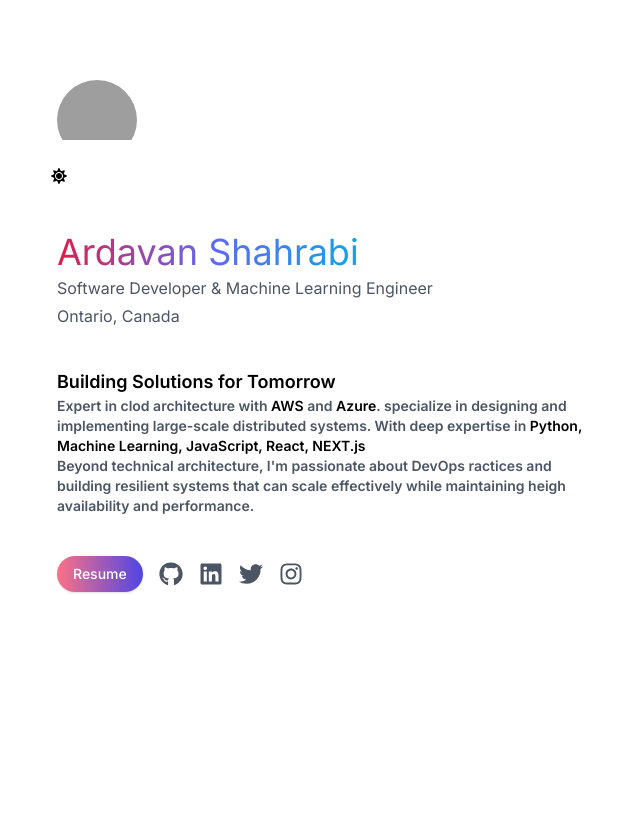
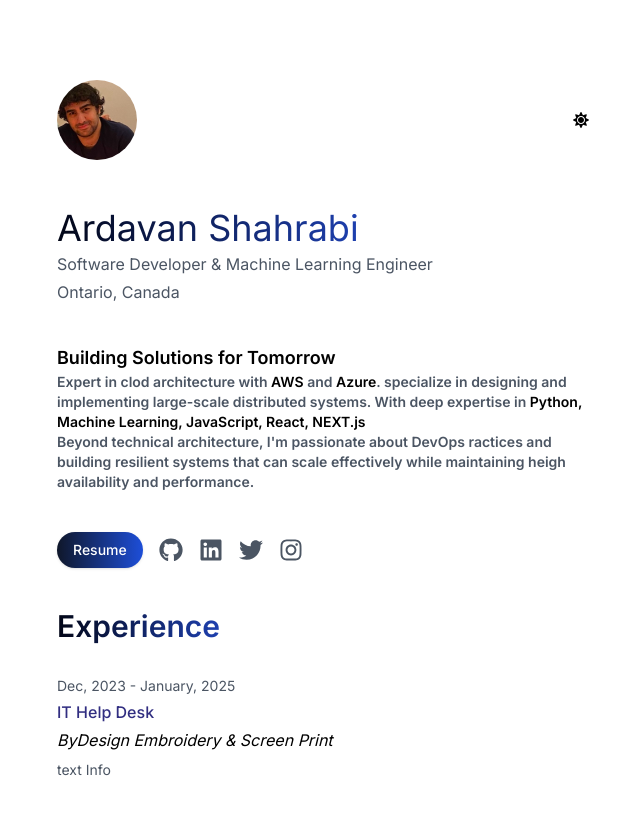
Before and after one commit to a-shahrabi/Ardavan_Portfolio, a Next.js app: page / in a window 1280 px wide. Shown: the top 814 px of the page, without its empty margins (311-951 px from the left). Built offline with nearby package versions, Linux system fonts and the light colour scheme; grey boxes are pictures that could not be loaded.

Commit message:
jobs added

```diff
--- a/app/page.tsx
+++ b/app/page.tsx
@@ -13,7 +13,7 @@ export default function Home() {
       <div className="mx-auto max-w-xl px-4 py-20">
         <motion.header initial = {{opacity: 0, x: -100}}
         animate = {{opacity: 1, x: 0}}
-        transition = {{duration: 0.8}} className="flex-items-center justify-between mb-12">
+        transition = {{duration: 0.8}} className="flex items-center justify-between mb-12">
           <div className="w-20 h-20 rounded-full overflow-hidden">
             <Image
               src="/1.jpeg"
@@ -23,7 +23,11 @@ export default function Home() {
               height={100}
             />
           </div>
-          <ThemeToggle/>
+
+          <div className="cursor-pointer">
+            <ThemeToggle/>
+          </div>
+
         </motion.header>
         <main className = "space-y-10">
           <section className = "space-y-10">
@@ -34,8 +38,9 @@ export default function Home() {
           transition = {{duration: 0.8}}
           className= "space-y-1"
           >
-            <h1 className = "text-4xl front-bold bg-gradient-to-r from-rose-600 via-indigo-500 to-sky-500 bg-clip-text text-transparent inline-block">
-              Ardavan Shahrabi</h1>
+            <h1 className="text-4xl front-bold bg-gradient-to-r from-slate-950 to-blue-800 dark:from-slate-200 dark:to-blue-400 bg-clip-text text-transparent inline-block">
+            Ardavan Shahrabi
+          </h1>
             <p className = "text-gray-600 dark:text-gray-400">Software Developer & Machine Learning Engineer</p>
             <p className = "text-gray-600 dark:text-gray-400">Ontario, Canada</p>
 
@@ -73,9 +78,11 @@ export default function Home() {
           transition = {{duration: 0.8}}
           className = "flex items-center space-x-4"
           >
-            <Button className = "rounded-full bg-gradient-to-r from-rose-400 to-indigo-600 text-white transition-transform hover:scale-105">
-
-              Resume</Button>
+            <Button
+  className="rounded-full !bg-gradient-to-r !from-slate-900 !to-blue-700 text-white transition-transform hover:scale-105"
+>
+  Resume
+</Button>
               <Link href = "#" className = "text-gray-600 dark:text-gray-400 hover:text-black dark:hover:text-white transition-colors">
               <FaGithub className = "w-6 h-6"/>
               </Link>
@@ -95,7 +102,35 @@ export default function Home() {
           </motion.div>
 
           </section>
+          <motion.section
+          initial = {{opacity: 0, y: 100}}
+          animate = {{opacity: 1, y: 0}}
+          transition = {{duration: 0.8}}
+          className = "space-y-8"
+          >
+            <h2
+            className="text-3xl font-semibold bg-gradient-to-r from-slate-950 to-blue-800 dark:from-slate-200 dark:to-blue-400 bg-clip-text text-transparent inline-block">
+            Experience
+          </h2>
 
+          <div className = "space-y-2">
+            <div className = "flex items-center justify-between">
+              <div className = "space-y-1">
+
+                <p className = "text-sm text-gray-600 dark:text-gray-400"> Dec, 2023 - January, 2025</p>
+                <p className = "font-medium text-indigo-900">IT Help Desk</p>
+                <p className = "text-black-600 dark:text-blue-400 italic">ByDesign Embroidery & Screen Print</p>
+
+              </div>
+
+              <p></p>
+            </div>
+            <p className = "text-gray-600 dark:text-gray-400 text-sm">
+              text Info
+            </p>
+
+          </div>
+          </motion.section>
         </main>
       </div>
     </div>
--- a/components/ui/theme-toggle.tsx
+++ b/components/ui/theme-toggle.tsx
@@ -11,11 +11,11 @@ export default function themeToggle() {
         <Button
             variant="ghost"
             size="icon"
-            className="rounded-full"
+            className="rounded-full p-2 h-10 w-10 hover:bg-transparent focus:ring-0 focus:ring-offset-0 transition-all duration-300"
             onClick={() => setTheme(theme === "light" ? "dark" : "light")}
         >
-            <FaSun className="absolute h-5 w-5 rotate-0 scale-100 transition-all dark:-rotate-90 dark:scale-0" />
-            <FaMoon className="absolute h-5 w-5 rotate-90 scale-0 transition-all dark:rotate-0 dark:scale-100" />
+            <FaSun className="absolute h-6 w-6 rotate-0 scale-100 transition-all dark:-rotate-90 dark:scale-0" />
+            <FaMoon className="absolute h-6 w-6 rotate-90 scale-0 transition-all dark:rotate-0 dark:scale-100" />
         </Button>
     );
 }
```
Also changed, not shown: public/1.jpeg (renamed from public/IMG_2204.jpeg).
